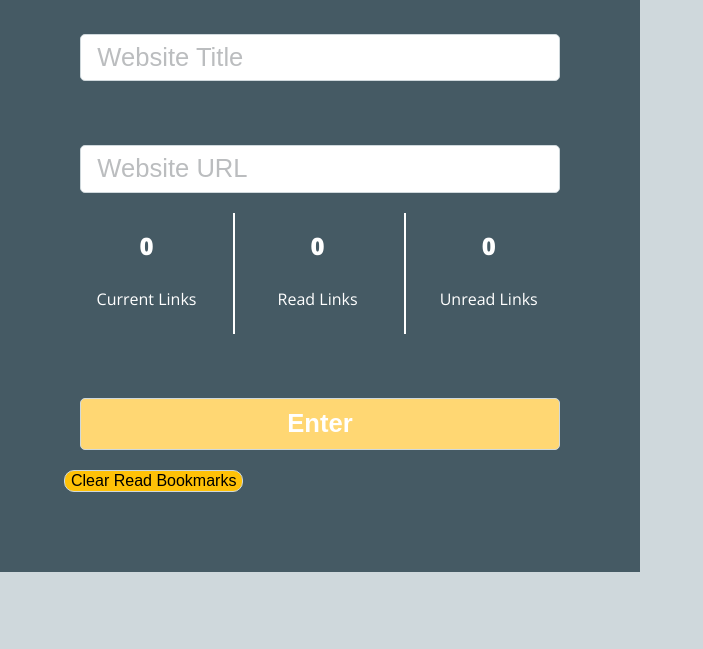
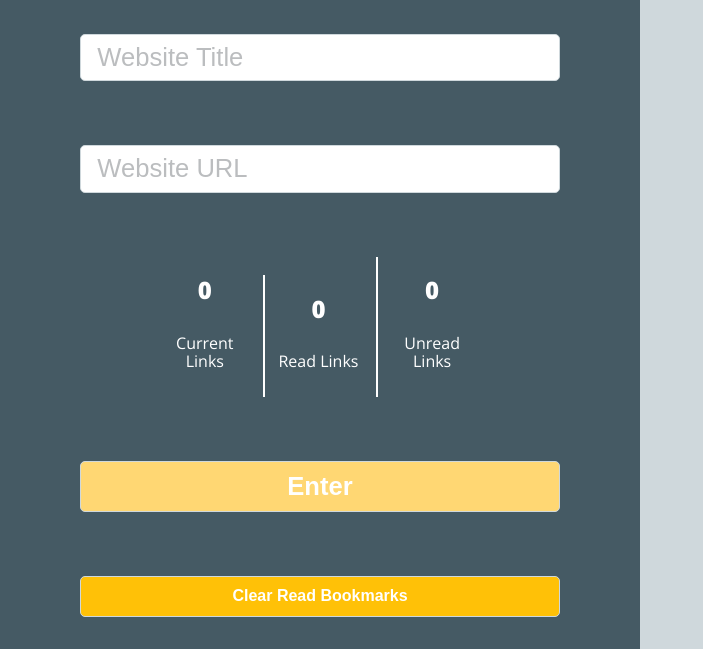
Before and after one commit to CamArturo/Linked-List, a plain HTML site: page index.html in a window 1280 px wide. Shown: the part 228-877 px from the top of the page, without its empty margins (0-703 px from the left). Before the commit the page ends 800 px from the top, so only its background shows below. Drawn offline with nearby package versions, Linux system fonts and the light colour scheme.

Commit message:
CSS update for clear button

```diff
--- a/css/styles.css
+++ b/css/styles.css
@@ -6,9 +6,8 @@ html {
 
 /* remember to define focus styles! */
 :focus {
-outline: 0;
+    outline: 0;
 }
-
 
 h1 {
     font-size: 5vw;
@@ -128,7 +127,6 @@ h3 {
     text-decoration-color: #ffc107;
 }
 
-
 .bookmark .action-links {
     color: #455a64;
     text-decoration: underline;
@@ -158,6 +156,11 @@ h3 {
     text-align: center;
 }
 
+.counter-container {
+    width: 66%;
+    margin: 4rem auto;
+}
+
 .counter-text {
     text-align: center;
     color: white;
@@ -165,7 +168,6 @@ h3 {
 }
 
 .counter-column {
-    margin-top: 20px;
     background-color: #455A64;
     text-align: center;
     display: inline-block;
@@ -174,11 +176,17 @@ h3 {
 }
 
 .clear-readbtn {
-    margin-top: 20px ;
     border: 1px solid #CFD8DC;
-    border-radius: 10px;
+    border-radius: 5px;
     text-align: center;
-    background-color: #FFC107;
+    background-color: #ffc107;
+    color: #fff;
+    font-weight: 800;
+    width: 87%;
+    margin: 4rem auto 2rem;
+    display: block;
+    padding: 10px 1rem;
+    box-sizing: content-box;
 }
 
 .counter-column-1 {
@@ -206,7 +214,7 @@ h3 {
         margin-top: 10%;
     }
 
-  .col-1 .bookmark-link {
+    .col-1 .bookmark-link {
         margin-top: 10%;
     }
 
--- a/index.html
+++ b/index.html
@@ -23,6 +23,7 @@
                 <input type="text" class="website-title" name="title" placeholder="Website Title">
                 <input type="url" class="bookmark-link" name="bookmark-link" placeholder="Website URL">
                 <section class="error-message"></section>
+                <div class="counter-container">
                     <div class="counter-column counter-column-1">
                         <h2 class="current-links">0</h2>
                         <p class="counter-text">Current Links</p>
@@ -35,6 +36,7 @@
                         <h2 class="unread-links">0</h2>
                         <p class="counter-text">Unread Links</p>
                     </div>
+                </div>
                 <input type="submit" id="enter" value="Enter" disabled>
                 <button class="clear-readbtn">Clear Read Bookmarks</button>
             </form>
```
Lines whose indentation alone changed are shown as unchanged.
